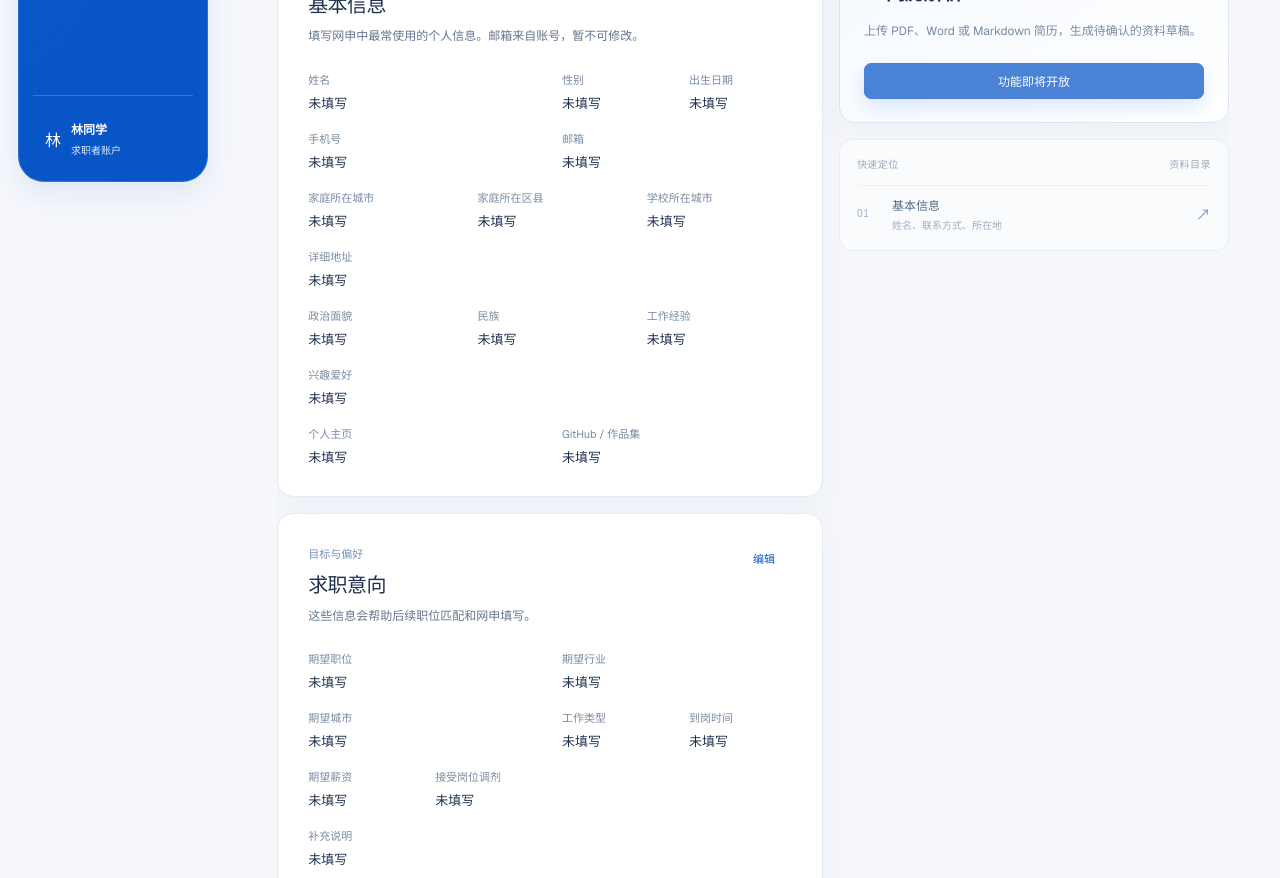
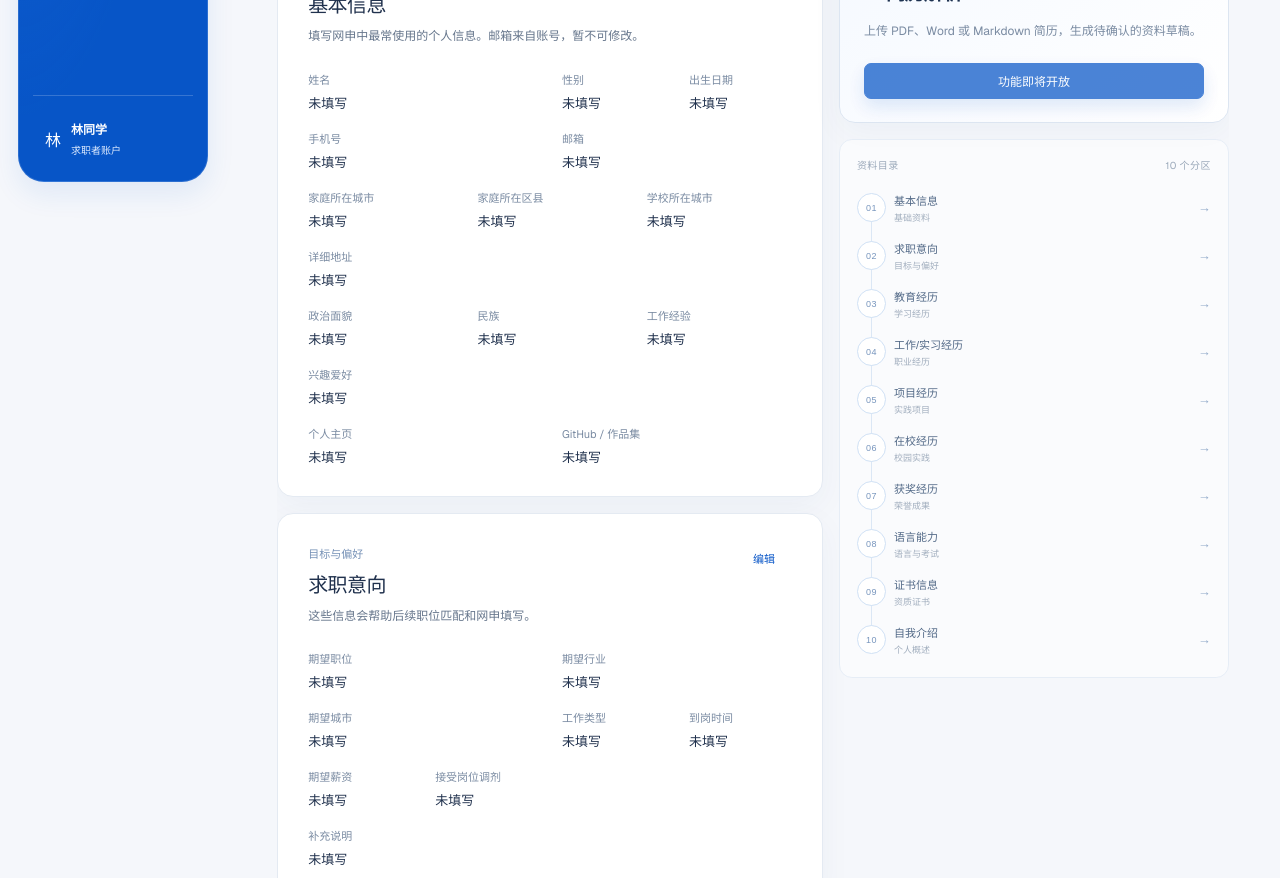
Before and after one commit to xiazhiyi99/LinkJobGo, a Next.js app in the folder apps/web/: page /workspace/profile in a window 1280 px wide. Shown: the part 600-1478 px from the top of the page. Built offline with nearby package versions, Linux system fonts and the light colour scheme.

Commit message:
Add profile section timeline navigator

```diff
--- a/apps/web/app/workspace/profile/page.tsx
+++ b/apps/web/app/workspace/profile/page.tsx
@@ -246,10 +246,10 @@ export default function ProfilePage() {
 
       <div className="profile-public-layout">
         <div className="profile-public-primary">
-          {allSections.map((section) => {
+          {allSections.map((section, sectionIndex) => {
             const isEditing = editing === section.title;
             const sectionRecords = isEditing ? draftRecords[section.title] || [] : records[section.title] || [];
-            return <section id={section.title === '基本信息' ? 'basic-info' : undefined} className={`profile-section profile-public-section profile-section--${section.kind}`} key={section.title}>
+            return <section id={`profile-section-${sectionIndex}`} className={`profile-section profile-public-section profile-section--${section.kind}`} key={section.title}>
               <header><div><span className="profile-kicker">{section.eyebrow}</span><h3>{section.title}</h3><p className="profile-section-description">{section.description}</p></div><div className="profile-actions">{isEditing && <button className="profile-button profile-button--quiet" onClick={cancelEdit}>取消</button>}<button className="profile-button" onClick={() => isEditing ? save(section) : beginEdit(section)}>{isEditing ? '保存' : '编辑'}</button></div></header>
               {section.kind === 'single' ? (isEditing ? <div className="profile-form">{section.fields.map((field) => <FormField key={field.key} field={field} value={draftValues[field.key] || ''} onChange={(value) => setDraftValues((current) => ({ ...current, [field.key]: value }))} />)}</div> : <div className="profile-read-grid">{section.fields.map((field) => <div className={`profile-read-item profile-read-item--${field.span || 'half'}`} key={field.key}><span>{field.label}</span><strong>{values[field.key] || '未填写'}</strong></div>)}</div>) : <>
                 {isEditing && <div className="profile-form profile-form--repeat">{sectionRecords.map((item) => <div className="profile-record" key={item.id}><div className="profile-record-heading"><span>经历条目</span><button className="profile-remove" onClick={() => removeRecord(section.title, item.id)}>移除</button></div><div className="profile-form">{section.fields.map((field) => <FormField key={field.key} field={field} value={item[field.key] || ''} onChange={(value) => setDraftRecords((current) => ({ ...current, [section.title]: (current[section.title] || []).map((entry) => entry.id === item.id ? { ...entry, [field.key]: value } : entry) }))} />)}</div></div>)}</div>}
@@ -263,7 +263,7 @@ export default function ProfilePage() {
         </div>
         <aside className="profile-public-secondary">
           <section className="profile-side-card profile-resume-card" id="resume-parser"><div className="profile-card-heading"><div><span className="profile-overline">简历管理</span><h2>AI 简历解析</h2></div><span className="coming-soon">即将开放</span></div><p>上传 PDF、Word 或 Markdown 简历，生成待确认的资料草稿。</p><button className="profile-primary-action profile-primary-action--wide" disabled>功能即将开放</button></section>
-          <section className="profile-sticky-outline"><div className="profile-outline-heading"><span>快速定位</span><span>资料目录</span></div><button className="profile-outline-link" onClick={() => document.getElementById('basic-info')?.scrollIntoView()}><span className="profile-outline-index">01</span><span className="profile-outline-copy"><strong>基本信息</strong><small>姓名、联系方式、所在地</small></span><span className="profile-outline-arrow" aria-hidden="true">↗</span></button></section>
+          <section className="profile-section-map"><div className="profile-outline-heading"><span>资料目录</span><span>{allSections.length} 个分区</span></div><div className="profile-map-list">{allSections.map((section, sectionIndex) => <button className="profile-map-item" key={section.title} onClick={() => document.getElementById(`profile-section-${sectionIndex}`)?.scrollIntoView()}><span className="profile-map-node"><span>{String(sectionIndex + 1).padStart(2, '0')}</span></span><span className="profile-map-copy"><strong>{section.title}</strong><small>{section.eyebrow}</small></span><span className="profile-map-arrow" aria-hidden="true">→</span></button>)}</div></section>
         </aside>
       </div>
     </main>
--- a/apps/web/app/workspace/workspace.css
+++ b/apps/web/app/workspace/workspace.css
@@ -342,3 +342,21 @@
 @media (max-width: 980px) {
   .profile-sticky-outline { margin-top: 0; }
 }
+
+/* Section map: a quiet vertical timeline for every profile card. */
+.profile-section-map { padding: 17px 17px 13px; border: 1px solid #e6edf6; border-radius: 13px; background: rgba(255, 255, 255, .52); }
+.profile-section-map .profile-outline-heading { display: flex; justify-content: space-between; gap: 10px; color: #9aa8b9; font-size: 10px; letter-spacing: .04em; }
+.profile-map-list { position: relative; margin-top: 12px; }
+.profile-map-list::before { position: absolute; top: 17px; bottom: 17px; left: 14px; width: 1px; background: #dbe7f5; content: ''; }
+.profile-map-item { position: relative; display: grid; grid-template-columns: 29px minmax(0, 1fr) 15px; align-items: center; gap: 8px; width: 100%; min-height: 48px; padding: 5px 0; border: 0; background: transparent; color: inherit; text-align: left; cursor: pointer; }
+.profile-map-node { position: relative; z-index: 1; display: grid; place-items: center; width: 29px; height: 29px; border: 1px solid #cfe0f4; border-radius: 50%; background: #fff; color: #7795bd; font-size: 9px; letter-spacing: .04em; }
+.profile-map-copy { min-width: 0; }
+.profile-map-copy strong { display: block; overflow: hidden; color: #526987; font-size: 11px; font-weight: 500; text-overflow: ellipsis; white-space: nowrap; }
+.profile-map-copy small { display: block; margin-top: 3px; overflow: hidden; color: #a0adbd; font-size: 9px; text-overflow: ellipsis; white-space: nowrap; }
+.profile-map-arrow { color: #92aaca; font-size: 13px; text-align: right; }
+.profile-map-item:hover .profile-map-node { border-color: #7da9e9; color: #0755c7; }
+.profile-map-item:hover .profile-map-copy strong { color: #0755c7; }
+.profile-map-item:focus-visible { outline: 2px solid #7da9e9; outline-offset: 3px; }
+@media (max-width: 980px) {
+  .profile-section-map { margin-top: 0; }
+}
```
